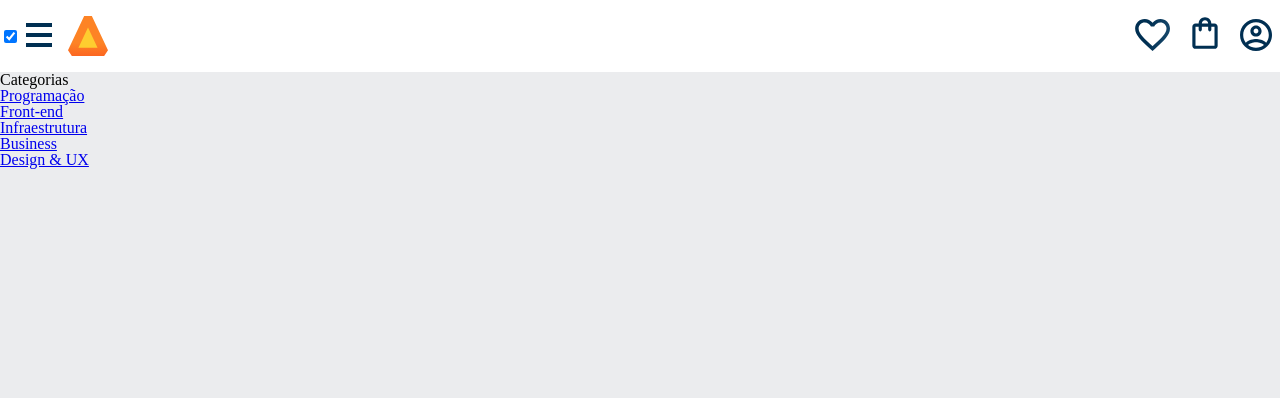
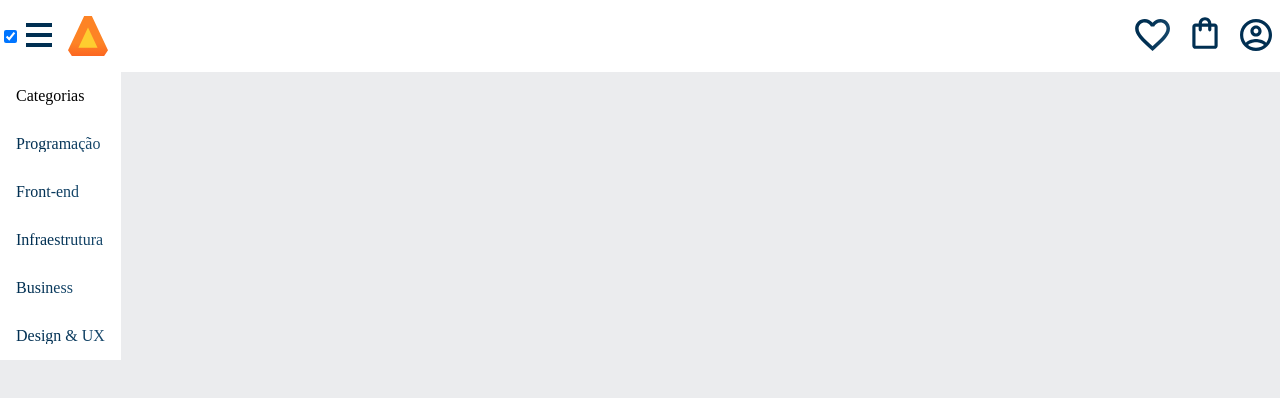
Before and after one commit to viniciusdamascenosouza/responsividade, a plain HTML site: page index.html in a window 1280 px wide. Both pictures are taken after a click on the checkbox 10 px from the left and 36 px from the top of the page. Drawn offline with Linux system fonts and the light colour scheme.

Commit message:
Customizando o Menu Hambúrguer

```diff
--- a/styles.css
+++ b/styles.css
@@ -3,6 +3,8 @@
 :root {
     --cor-de-fundo: #EBECEE;
     --branco: #FFFFFF;
+    --laranja: #EB9B00;
+    --azul-degrade: linear-gradient(97.54deg, #002F52 35.49%, #326589 165.37%);
 }
 
 body{
--- a/styles/header.css
+++ b/styles/header.css
@@ -37,3 +37,19 @@
 .container__botao:checked~.lista-menu{
     display: block;
 }
+
+.lista-menu__item, .lista-menu__titulo {
+    padding: 1em;
+    background-color: var(--branco);
+}
+
+.lista-menu__titulo {
+    color: var(--azul);
+}
+
+.lista-menu__link {
+    background: var(--azul-degrade);
+    background-clip: text;
+    -webkit-background-clip: text;
+    -webkit-text-fill-color: transparent;
+}
```
